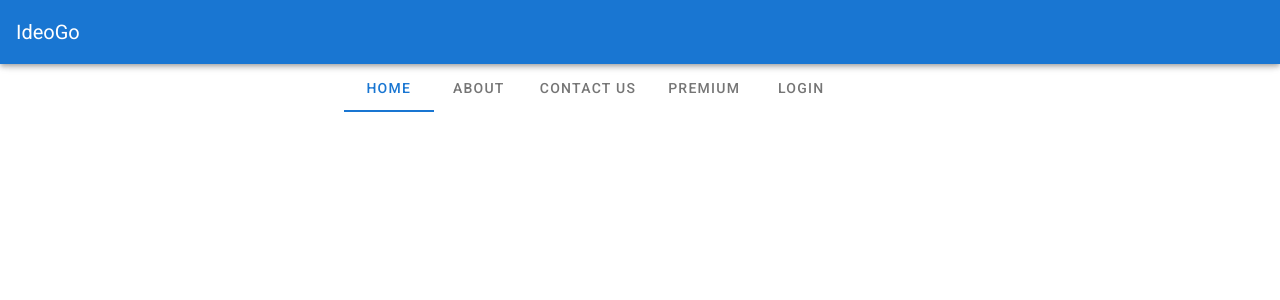
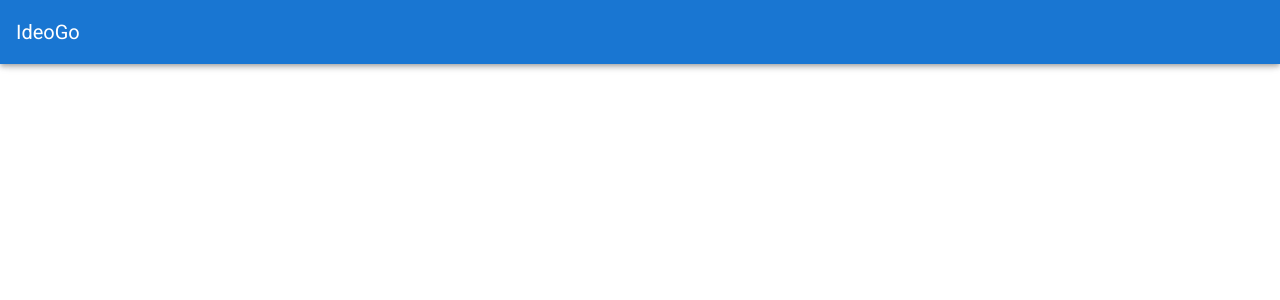
Before and after one commit to NivraLeak/IdeoGo_WebApp, a Vue app: page / in a window 1280 px wide. Shown: the top 300 px of the page. Built offline with nearby package versions, Linux system fonts and the light colour scheme; a web font is replaced by a local one.

Commit message:
delete Bar

```diff
--- a/src/App.vue
+++ b/src/App.vue
@@ -4,15 +4,7 @@
       <v-toolbar-title ccentered>IdeoGo</v-toolbar-title>
     </v-app-bar>
     <v-content>
-      <v-tabs v-model="tab" centered>
-        <v-tab>Home</v-tab>
-        <v-tab>About</v-tab>
-        <v-tab>Contact Us</v-tab>
-        <v-tab>Premium</v-tab>
-        <v-tab>Login</v-tab>
-        <v-tab></v-tab>
 
-      </v-tabs>
 
     </v-content>
   </v-app>
```
